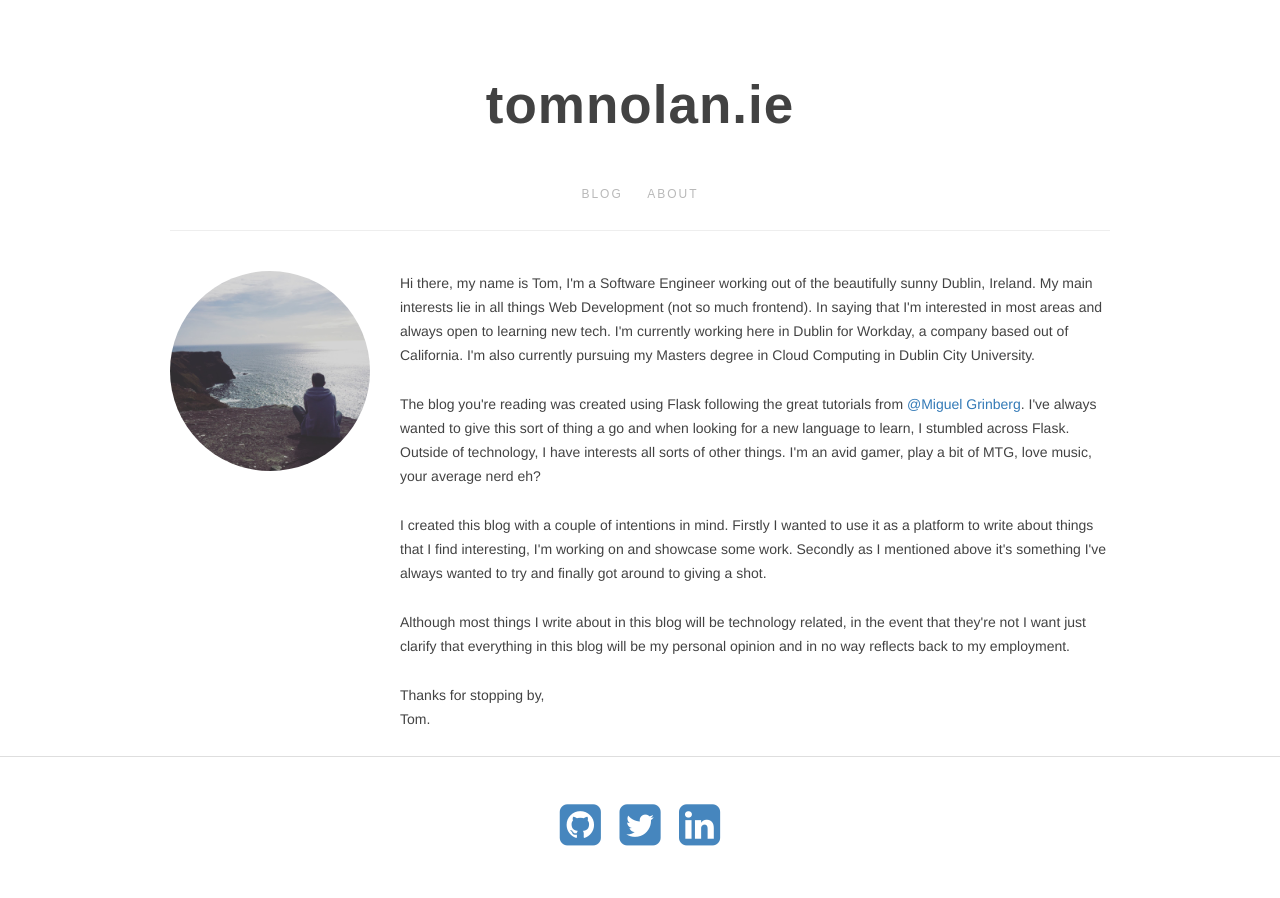
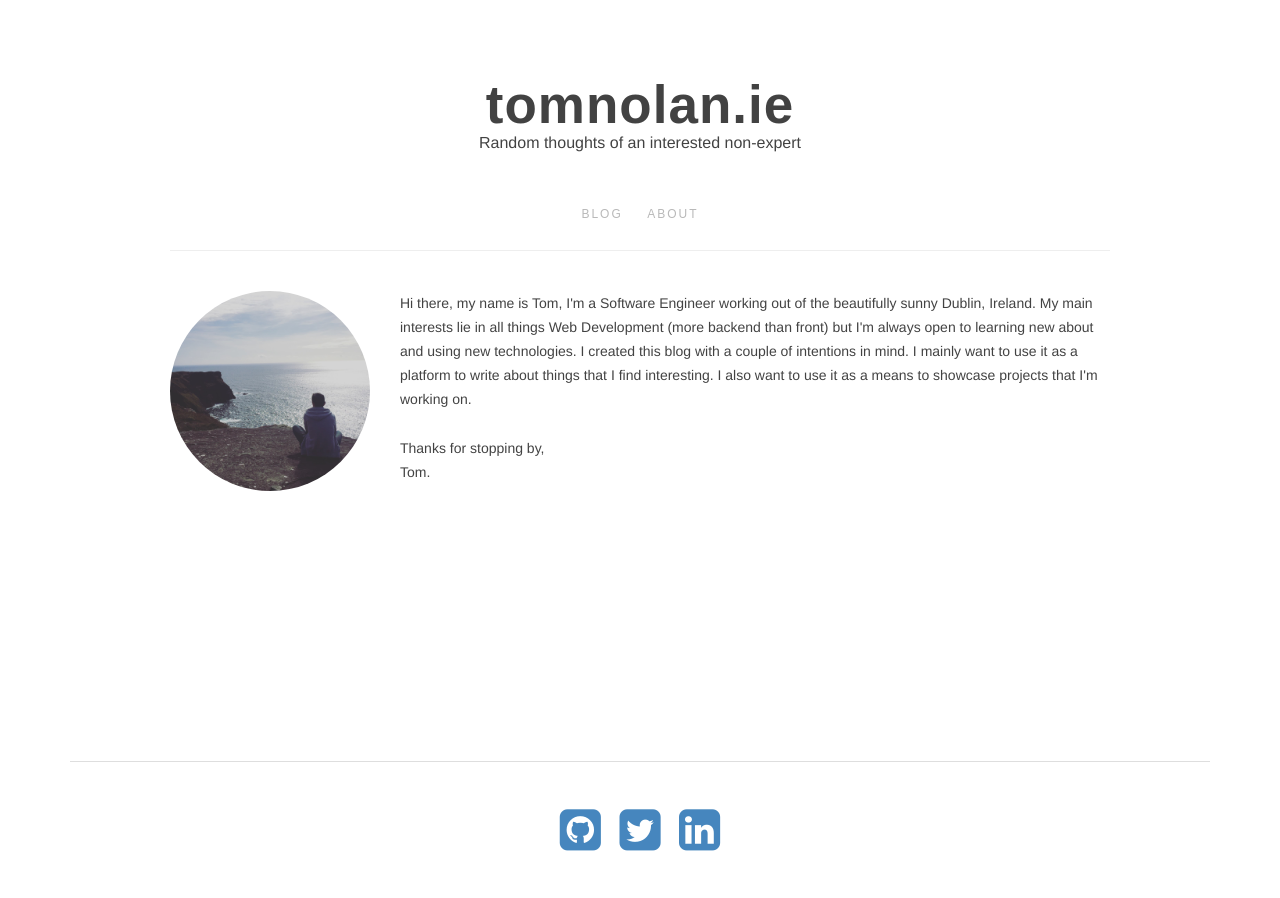
Before and after one commit to rtnolan/tomnolan-ie, a Flask app: page /about in a window 1280 px wide. Before the commit the page ends 846 px from the top, so only its background shows below. Run offline with Flask 2, Linux system fonts and the light colour scheme; parts of the project's set-up code (start-up, migrations or seed data) failed here and were passed over; some libraries are stand-ins or nearby versions.

Commit message:
updated UI

```diff
--- a/app/blueprints/main/forms.py
+++ b/app/blueprints/main/forms.py
@@ -14,7 +14,6 @@ class PostForm(FlaskForm):
 	title = StringField("Title", validators=[Required()])
 	categories = SelectMultipleField("Categories:")
 	image_url = StringField("Image URL")
-	preview = PageDownField("Preview of post", validators=[Required()])
 	body = PageDownField("What's on your mind?", validators=[Required()])
 	submit = SubmitField('Submit')
 
--- a/app/blueprints/main/routes.py
+++ b/app/blueprints/main/routes.py
@@ -52,7 +52,6 @@ def add_post():
 		post = Post(title=form.title.data, \
 					body=form.body.data,  \
 					author=current_user._get_current_object(), \
-					preview=form.preview.data,\
 					image_url=form.image_url.data)
 		for category_str in request.form.getlist('categories'):
 			category = Category.query.filter_by(name=category_str).first()
@@ -76,7 +75,6 @@ def edit_post(id):
 	and form.validate_on_submit():
 		post.title = form.title.data
 		post.body = form.body.data
-		post.preview = form.preview.data
 		post.image_url = form.image_url.data
 		post.categories = []
 		for category_str in request.form.getlist('categories'):
@@ -89,7 +87,6 @@ def edit_post(id):
 	form.body.data = post.body
 	form.categories.default = [ (str(category.id)) for category in post.categories ]
 	form.categories.process(request.form)
-	form.preview.data = post.preview
 	form.image_url.data = post.image_url
 	return render_template('main/edit_post.html', form=form, id=id)
 
--- a/app/blueprints/main/templates/main/about.html
+++ b/app/blueprints/main/templates/main/about.html
@@ -6,16 +6,12 @@
 		<img src="{{ url_for('static', filename='images/icon.jpg') }}">
 	</div>
 
-	<p> Hi there, my name is Tom, I'm a Software Engineer working out of the beautifully sunny Dublin, Ireland. My main interests lie in all things Web Development (not so much frontend). In saying that I'm interested in most areas and always open to learning new tech. I'm currently working here in Dublin for Workday, a company based out of California. I'm also currently pursuing my Masters degree in Cloud Computing in Dublin City University.
-	</p>
-
-	<p> The blog you're reading was created using Flask following the great tutorials from <a href="https://twitter.com/miguelgrinberg">@Miguel Grinberg</a>. I've always wanted to give this sort of thing a go and when looking for a new language to learn, I stumbled across Flask. Outside of technology, I have interests all sorts of other things. I'm an avid gamer, play a bit of MTG, love music, your average nerd eh?
-	</p>
-
-	<p>I created this blog with a couple of intentions in mind. Firstly I wanted to use it as a platform to write about things that I find interesting, I'm working on and showcase some work. Secondly as I mentioned above it's something I've always wanted to try and finally got around to giving a shot.</p>
-
-	<p>Although most things I write about in this blog will be technology related, in the event that they're not I want just clarify that everything in this blog will be my personal opinion and in no way reflects back to my employment.</p>
-
+	<p> Hi there, my name is Tom, I'm a Software Engineer working out of the beautifully sunny Dublin, Ireland. My main
+		interests lie in all things Web Development (more backend than front) but I'm always open to learning new about
+		and using new technologies.
+		I created this blog with a couple of intentions in mind. I mainly want to use it as a platform to
+		write about things that I find interesting. I also want to use it as a means to showcase projects that I'm
+		working on.</p>
 	<p>Thanks for stopping by,<br/>
 
 	Tom.
--- a/app/static/css/style.css
+++ b/app/static/css/style.css
@@ -17,6 +17,12 @@ nav {
     position: relative;
 }
 
+.table {
+  border-radius: 5px;
+  width: 50%;
+  margin: 0px auto;
+  float: none;
+}
 
 .inline-header h1 {
 	display:inline;
@@ -30,7 +36,7 @@ nav {
     border-radius: 50%;
     float: left;
     margin: 0 30px 250px 0;
-    clear: right;c
+    clear: right;
 }
 
 img {
--- a/app/templates/base.html
+++ b/app/templates/base.html
@@ -6,7 +6,7 @@
 {{ super() }}
 
 <link type="text/css" rel="stylesheet" href="{{ url_for('static', filename='css/style.css') }}" />
-<link rel="shortcut icon" href="{{ url_for('static', filename='images/favicon.ico') }}">
+<link rel="shortcut icon" href="{{ url_for('static', filename='images/test.ico') }}">
 <link rel="stylesheet" href="https://cdnjs.cloudflare.com/ajax/libs/font-awesome/4.7.0/css/font-awesome.min.css">
 {% endblock %}
 
@@ -14,7 +14,8 @@
 <div class="header-section">
     <div class="w-container">
         <h1 class="blog-name">tomnolan.ie</h1>
-        <div class="navigation-bar">
+        <footer class="blockquote-footer">Random thoughts of an interested non-expert</footer>
+        <div class="navigation-bar" style="padding-top:0px;">
             <a href="{{ url_for('main.index') }}" class="nav-link">blog</a>
             {% if current_user.is_authenticated %}
             <a href="{{ url_for('main.add_post') }}" class="nav-link">add post</a>
@@ -23,12 +24,13 @@
             <!-- <a href="{{ url_for('main.portfolio') }}" class="nav-link">portfolio</a> -->
             <a href="{{ url_for('main.about') }}" class="nav-link">about</a>
         </div>
-        <hr/>
+        <hr />
     </div>
 </div>
 {% endblock %}
 
 {% block content %}
+<div class="container">
     <div class="section">
         {% for message in get_flashed_messages() %}
         <div class="alert alert-warning">
@@ -43,12 +45,16 @@
             </div>
         </div>
     </div>
-<div class="footer">
+    <div class="footer" style="margin-top: 20px">
         <div class="w-container">
             <div>
-            <a href="https://github.com/tnolan8" class="social-icon-link w-inline-block"><i class="fa fa-github-square fa-3x" aria-hidden="true"></i></a>
-            <a href="https://twitter.com/trno1an" class="social-icon-link w-inline-block"><i class="fa fa-twitter-square fa-3x" aria-hidden="true"></i></a>
-            <a href="https://www.linkedin.com/in/tom-nolan-801914a7/" class="social-icon-link w-inline-block"><i class="fa fa-linkedin-square fa-3x" aria-hidden="true"></i></a>
+                <a href="https://github.com/tnolan8" class="social-icon-link w-inline-block"><i class="fa fa-github-square fa-3x"
+                        aria-hidden="true"></i></a>
+                <a href="https://twitter.com/trno1an" class="social-icon-link w-inline-block"><i class="fa fa-twitter-square fa-3x"
+                        aria-hidden="true"></i></a>
+                <a href="https://www.linkedin.com/in/tom-nolan-801914a7/" class="social-icon-link w-inline-block"><i
+                        class="fa fa-linkedin-square fa-3x" aria-hidden="true"></i></a>
+            </div>
         </div>
     </div>
 </div>
```
Also changed, not shown: app/blueprints/main/templates/main/_posts.html (+22 -4 lines), app/models.py (+0 -8 lines), migrations/versions/710d9f66b7d4_.py (added, +30 -0 lines), app/static/images/favicon.ico (deleted), app/static/images/test.ico (added), 2 other files. Lines whose indentation alone changed are shown as unchanged.
